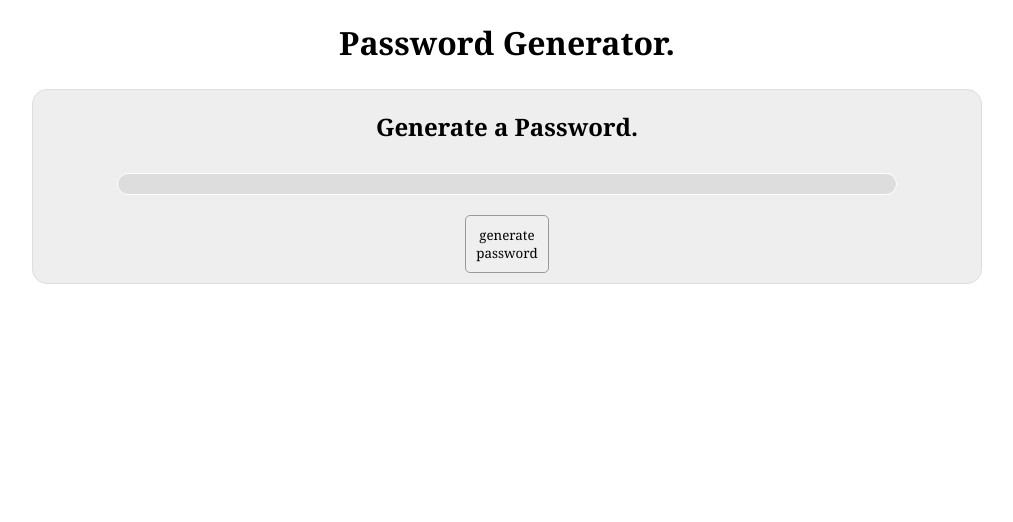
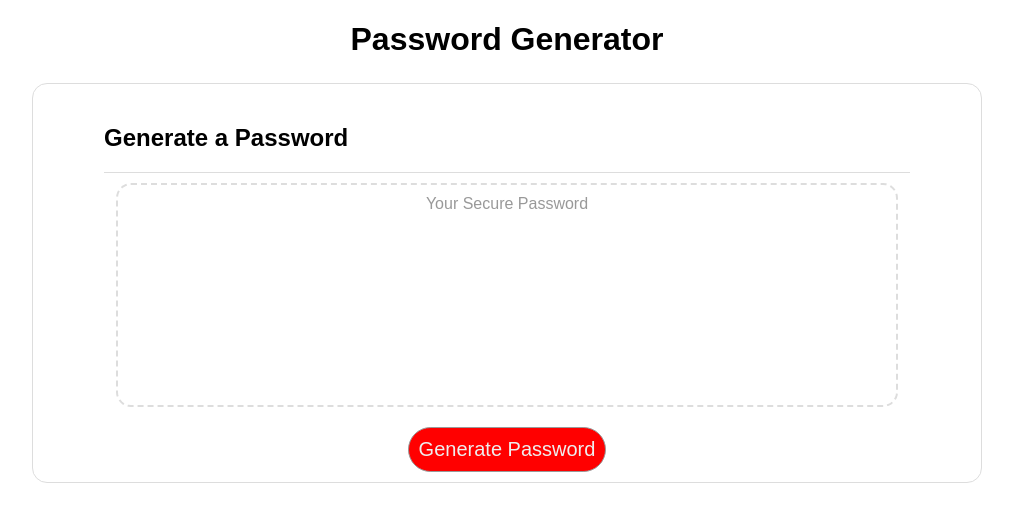
Before and after one commit to rangamboa/password-generator, a plain HTML site: page index.html in a window 1280 px wide. Shown: the whole page, without its empty margins (133-1146 px from the left). Drawn offline with Linux system fonts and the light colour scheme.

Commit message:
refining CSS

```diff
--- a/Assets/style.css
+++ b/Assets/style.css
@@ -1,5 +1,5 @@
 * {
-    font-family: Georgia, 'Times New Roman', Times, serif;
+    font-family:Arial, Helvetica, sans-serif;
 }
 
 body {
@@ -13,19 +13,34 @@ body {
     align-content: center;
     align-items: center;
     width: 75%;
-    background-color: #eee;
     border: 1px solid #ddd;
     border-radius: 15px;
 }
 
+#wrapper {
+    margin: 20px 0px 0px 0px;
+    display: flex;
+    flex-direction: row;
+    align-content:flex-start;
+    align-items: center;
+    width:85%;
+    border-bottom: 1px solid #ddd;
+}
+
 #output {
     width: 80%;
-    border: 1px solid white;
-    background-color: #ddd;
+    height: 200px;
+    border: 2px dashed #ddd;
+    color: #999;
     padding: 10px;
     margin: 10px;
     text-align: center;
     border-radius: 15px;
+    word-wrap: break-word;
+}
+
+h1 {
+    padding: 0px;
 }
 
 h1, h2 {
@@ -36,6 +51,9 @@ h1, h2 {
 button {
     margin: 10px;
     padding: 10px;
+    font-size: 20px;
+    background-color: red;
+    color: #eee;
     border: 1px solid #999;
-    border-radius: 5px;
+    border-radius: 25px;
 }
--- a/index.html
+++ b/index.html
@@ -10,12 +10,12 @@
 </head>
 
 <body>
-    <h1>Password Generator.</h1>
+    <h1>Password Generator</h1>
     <div id="container">
-        <h2>Generate a Password.</h2>
-        <div id="output"></div>
+        <div id="wrapper"><h2>Generate a Password</h2></div>
+        <div id="output">Your Secure Password</div>
         <form>
-            <button id="generate">generate<br />password</button>
+            <button id="generate">Generate Password</button>
         </form>
     </div>
 
```
